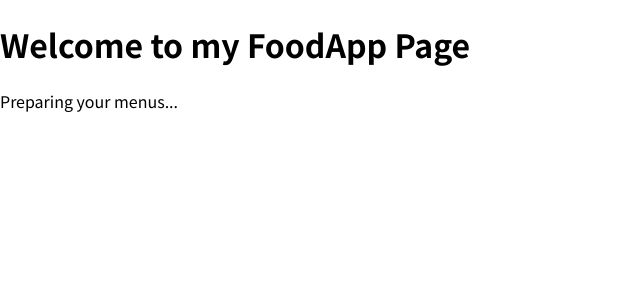
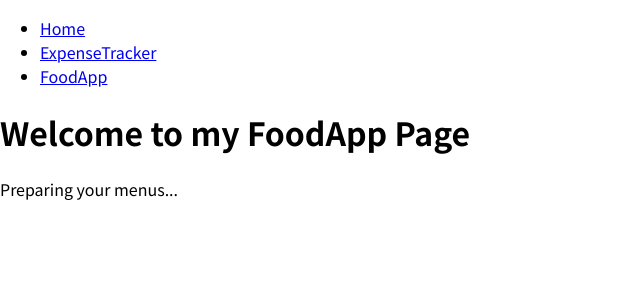
Before and after one commit to sureshkrishnawebdev/react-max, a React (Create React App) app: page /food-app in a window 1280 px wide. Shown: the top 300 px of the page, without its empty margins (0-640 px from the left). Built offline with nearby package versions, Linux system fonts and the light colour scheme.

Commit message:
router-step-1.3.1. Linking the route -- default href

```diff
--- a/src/App.js
+++ b/src/App.js
@@ -5,10 +5,12 @@ import { Route } from 'react-router-dom';
 import Home from './pages/Home';
 import ExpenseTracker from './pages/ExpenseTracker';
 import FoodApp from './pages/FoodApp';
+import MainHeader from './components/Layout/MainHeader';
 
 function App() {
 	return (
 	  <Fragment>
+		  	<MainHeader />
 		<main>
 			<Route path="/home">
 				<Home />
--- /dev/null
+++ b/src/components/Layout/MainHeader.js
@@ -0,0 +1,23 @@
+import React from 'react';
+
+const MainHeader1 = () => {
+    return (
+        <header>
+            <nav>
+                <ul>
+                    <li>
+                        <a href="/home"> Home </a>
+                    </li>
+                    <li>
+                        <a href="/expense-tracker"> ExpenseTracker </a>
+                    </li>
+                    <li>
+                        <a href="/food-app"> FoodApp </a>
+                    </li>
+                </ul>
+            </nav>
+        </header>
+    )
+}
+
+export default MainHeader1;
```
Also changed, not shown: reference/concepts.txt, 1 other file (tests, documents, lock files or other folders).
